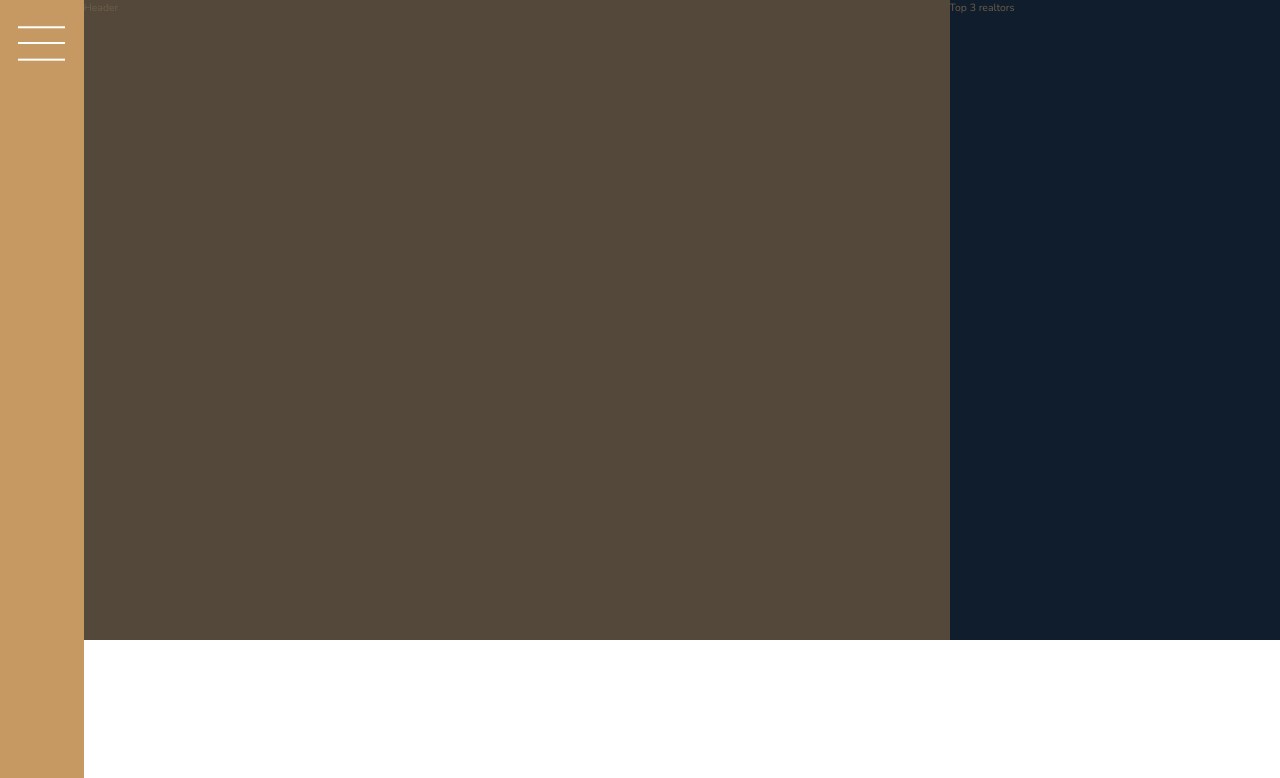
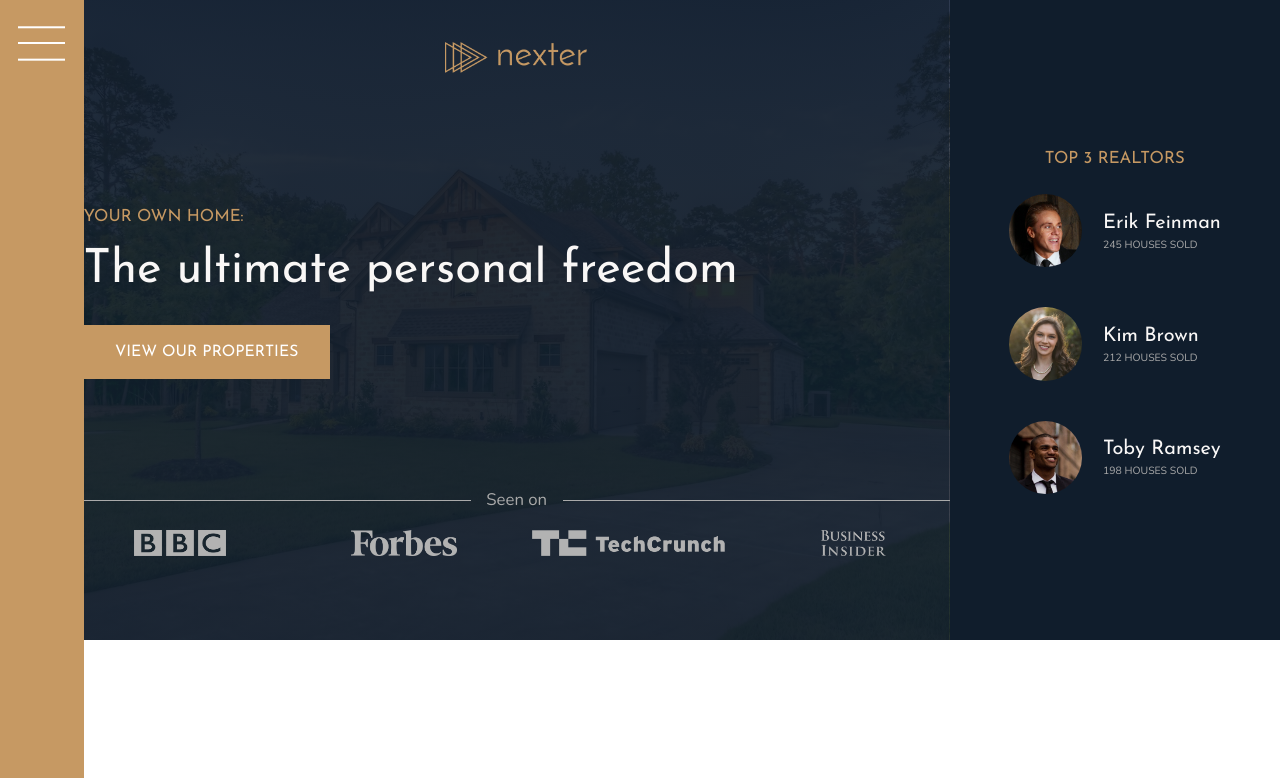
Before and after one commit to IvanILnitskyi13/Nexter, a website: page index.html in a window 1280 px wide. Shown: the top 778 px of the page. Drawn offline with nearby package versions, Linux system fonts and the light colour scheme.

Commit message:
header and realtors

```diff
--- a/index.html
+++ b/index.html
@@ -19,9 +19,42 @@
       <button class="nav-btn"></button>
     </div>
 
-    <header class="header">Header</header>
+    <header class="header">
+      <img src="img/logo.png" alt="Nexter logo" class="header__logo">
+      <h3 class="heading-3">Your own home:</h3>
+      <h1 class="heading-1">The ultimate personal freedom</h1>
+      <button class="btn header__btn">View our properties</button>
+      <div class="header__seenon-text">Seen on</div>
+      <div class="header__seenon-logos">
+        <img src="img/logo-bbc.png" alt="Seen on logo 1">
+        <img src="img/logo-forbes.png" alt="Seen on logo 2">
+        <img src="img/logo-techcrunch.png" alt="Seen on logo 3">
+        <img src="img/logo-bi.png" alt="Seen on logo 4">
+      </div>
+    </header>
 
-    <div class="realtors">Top 3 realtors</div>
+    <div class="realtors">
+      <h3 class="heading-3">Top 3 Realtors</h3>
+      <div class="realtors__list">
+          <img src="img/realtor-1.jpeg" alt="Realtor 1" class="realtors__img">
+          <div class="realtors__details">
+              <h4 class="heading-4 heading-4--light">Erik Feinman</h4>
+              <p class="realtors__sold">245 houses sold</p>
+          </div>
+
+          <img src="img/realtor-2.jpeg" alt="Realtor 2" class="realtors__img">
+          <div class="realtors__details">
+              <h4 class="heading-4 heading-4--light">Kim Brown</h4>
+              <p class="realtors__sold">212 houses sold</p>
+          </div>
+
+          <img src="img/realtor-3.jpeg" alt="Realtor 3" class="realtors__img">
+          <div class="realtors__details">
+              <h4 class="heading-4 heading-4--light">Toby Ramsey</h4>
+              <p class="realtors__sold">198 houses sold</p>
+          </div>
+      </div>
+  </div>
 
     <section class="features">
       <div class="feature">
--- a/sass/_header.scss
+++ b/sass/_header.scss
@@ -1,4 +1,56 @@
 .header {
   background-color: $color-grey-dark-1;
   grid-column: full-start / col-end 6;
+  background-image: linear-gradient(rgba($color-secondary, .93), rgba($color-secondary, .93)),
+  url(../img/hero.jpeg);
+  background-size: cover;
+  background-position: center;
+  padding: 8rem;
+  padding-top: 4rem;
+
+  display: grid;
+  grid-template-rows: 1fr min-content 6rem 1fr;
+  grid-template-columns: max-content;
+  row-gap: 1.5rem;
+  justify-content: center;
+
+  &__logo {
+    height: 3rem;
+    justify-self: center;
+  }
+
+  &__btn {
+    align-self: start;
+    justify-self: start;
+  }
+
+  &__seenon-text {
+    display: grid;
+    grid-template-columns: 1fr max-content 1fr;
+    column-gap: 1.5rem;
+    align-items: center;
+
+    font-size: 1.6rem;
+    color: $color-grey-light-2;
+
+    &::before,
+    &::after {
+      content: "";
+      height: 1px;
+      display: block;
+      background-color: currentColor;
+    }
+  }
+
+  &__seenon-logos {
+    display: grid;
+    grid-template-columns: repeat(4, 1fr);
+    column-gap: 3rem;
+    justify-items: center;
+
+    img {
+      height: 2.5rem;
+      filter: brightness(70%);
+    }
+  }
 }
--- a/sass/_realtors.scss
+++ b/sass/_realtors.scss
@@ -1,4 +1,31 @@
 .realtors {
   background-color: $color-secondary;
   grid-column: col-start 7 / full-end;
+  padding: 3rem;
+
+  display: grid;
+  align-content: center;
+  justify-content: center;
+  justify-items: center;
+  row-gap: 2rem;
+
+  &__list {
+    display: grid;
+    grid-template-columns: min-content max-content;
+    column-gap: 2rem;
+    row-gap: 5vh;
+    align-items: center;
+  }
+
+  &__img {
+    width: 7rem;
+    border-radius: 50%;
+    display: block;
+  }
+
+  &__sold {
+    text-transform: uppercase;
+    color: $color-grey-light-2;
+    margin-top: -3px;
+  }
 }
--- a/sass/_typography.scss
+++ b/sass/_typography.scss
@@ -5,6 +5,9 @@
 
 .heading-1 {
   @extend %heading;
+  font-size: 4.5rem;
+  color: $color-grey-light-1;
+  line-height: 1;
 }
 
 .heading-2 {
@@ -34,11 +37,11 @@
   font-size: 1.9rem;
 
   &--light {
-    color: $color-grey-dark-1;
+    color: $color-grey-light-1;
   }
 
   &--dark {
-    color: $color-grey-dark-2;
+    color: $color-grey-dark-1;
   }
 }
 
```
Also changed, not shown: css/style.css.
